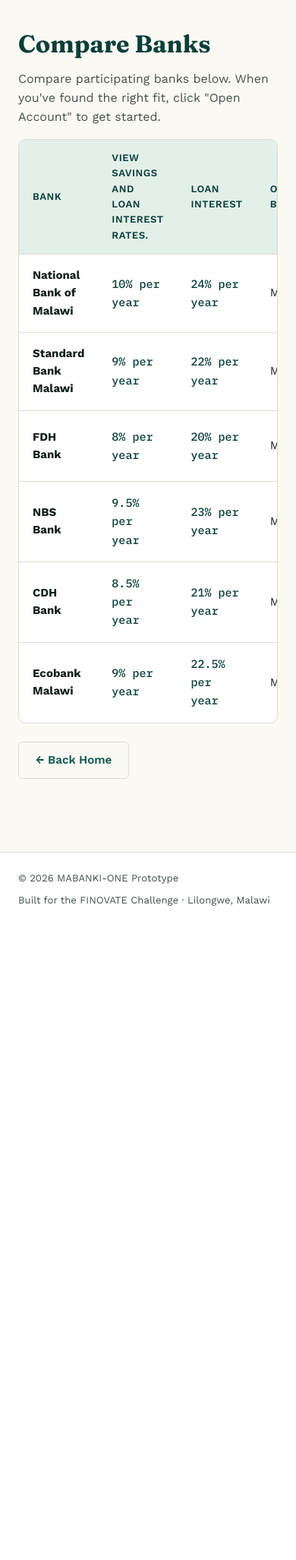
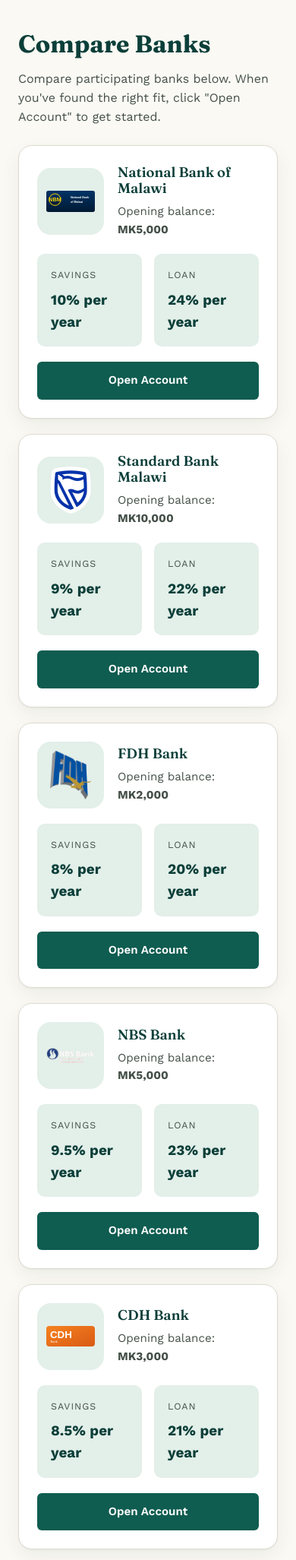
Before and after one commit to Mercychabwera/MABANKI_ONE, a Flask app: page /select-bank in a window 390 px wide. Shown: the part 187-2240 px from the top of the page at 76% size. Before the commit the page ends 1379 px from the top, so only its background shows below. Run offline with Flask 3, Linux system fonts and the light colour scheme.

Commit message:
Add bank logos and compare page redesign with card layout
- Added bank logo assets (SVG and PNG formats) for all 6 banks
- Redesigned compare_banks.html from table layout to responsive card-based grid
- Each bank now displayed in a card section with logo, opening balance, and rates
- Added .bank-grid, .bank-card, .bank-logo CSS styles for responsive layout
- Updated content.py to include logo paths for each bank
- Removed blinking cursor from welcome headline in index.html
- Bank cards display in neutral color with light backgrounds
- Logos sourced from official bank assets and public repositories

Co-authored-by: Copilot <223556219+Copilot@users.noreply.github.com>

```diff
--- a/content.py
+++ b/content.py
@@ -4,36 +4,42 @@ literacy tips, each provided in English, Chichewa and Chitumbuka."""
 BANKS = [
     {
         "name": "National Bank of Malawi",
+        "logo": "img/bank-logos/nbm.svg",
         "savings": "10% per year",
         "loan": "24% per year",
         "opening": "MK5,000",
     },
     {
         "name": "Standard Bank Malawi",
+        "logo": "img/bank-logos/standard.ico",
         "savings": "9% per year",
         "loan": "22% per year",
         "opening": "MK10,000",
     },
     {
         "name": "FDH Bank",
+        "logo": "img/bank-logos/fdh.png",
         "savings": "8% per year",
         "loan": "20% per year",
         "opening": "MK2,000",
     },
     {
         "name": "NBS Bank",
+        "logo": "img/bank-logos/nbs.png",
         "savings": "9.5% per year",
         "loan": "23% per year",
         "opening": "MK5,000",
     },
     {
         "name": "CDH Bank",
+        "logo": "img/bank-logos/cdh.svg",
         "savings": "8.5% per year",
         "loan": "21% per year",
         "opening": "MK3,000",
     },
     {
         "name": "Ecobank Malawi",
+        "logo": "img/bank-logos/ecobank.svg",
         "savings": "9% per year",
         "loan": "22.5% per year",
         "opening": "MK5,000",
--- a/static/css/style.css
+++ b/static/css/style.css
@@ -322,6 +322,87 @@ tbody td {
 tbody tr:hover { background: #fbfbf6; }
 .rate { font-family: var(--font-mono); font-weight: 500; color: var(--green-900); }
 
+.bank-grid {
+    display: grid;
+    grid-template-columns: repeat(auto-fit, minmax(280px, 1fr));
+    gap: 20px;
+    margin-top: 24px;
+}
+
+.bank-card {
+    background: var(--paper-raised);
+    border: 1px solid var(--line);
+    border-radius: var(--radius-lg);
+    padding: 24px;
+    box-shadow: var(--shadow-card);
+    display: flex;
+    flex-direction: column;
+    gap: 20px;
+}
+
+.bank-card-header {
+    display: flex;
+    align-items: center;
+    gap: 18px;
+}
+
+.bank-logo {
+    width: 88px;
+    height: 88px;
+    min-width: 88px;
+    border-radius: 18px;
+    background: var(--green-100);
+    padding: 12px;
+    display: flex;
+    align-items: center;
+    justify-content: center;
+}
+
+.bank-logo img {
+    max-width: 100%;
+    max-height: 64px;
+    object-fit: contain;
+}
+
+.bank-opening {
+    margin: 0;
+    color: var(--ink-soft);
+    font-size: 0.95rem;
+}
+
+.bank-rates {
+    display: grid;
+    grid-template-columns: repeat(2, minmax(0, 1fr));
+    gap: 16px;
+}
+
+.rate-item {
+    background: var(--green-100);
+    border-radius: var(--radius-md);
+    padding: 18px;
+}
+
+.rate-label {
+    display: block;
+    color: var(--ink-soft);
+    font-size: 0.78rem;
+    text-transform: uppercase;
+    letter-spacing: 0.08em;
+    margin-bottom: 8px;
+}
+
+.rate-value {
+    font-size: 1.18rem;
+    font-weight: 700;
+    color: var(--green-900);
+}
+
+.bank-actions {
+    margin-top: auto;
+}
+
+.btn-block { width: 100%; }
+
 /* ---- forms -------------------------------------------------------------- */
 form { margin: 0; }
 fieldset { border: none; padding: 0; margin: 0 0 22px; }
--- a/templates/compare_banks.html
+++ b/templates/compare_banks.html
@@ -7,36 +7,40 @@
     Compare participating banks below. When you've found the right fit, click "Open Account" to get started.
 </p>
 
-<div class="table-wrap">
-<table>
-<thead>
-    <tr>
-        <th>Bank</th>
-        <th>{{ t('home_feature_rates') }}</th>
-        <th>Loan Interest</th>
-        <th>Opening Balance</th>
-        <th>Action</th>
-    </tr>
-</thead>
-<tbody>
+<div class="bank-grid">
     {% for bank in banks %}
-    <tr>
-        <td><strong>{{ bank.name }}</strong></td>
-        <td><span class="rate">{{ bank.savings }}</span></td>
-        <td><span class="rate">{{ bank.loan }}</span></td>
-        <td>{{ bank.opening }}</td>
-        <td>
-            <a class="btn btn-primary btn-sm" href="{{ url_for('applications.new_application', bank=bank.name) }}">
+    <section class="bank-card">
+        <div class="bank-card-header">
+            <div class="bank-logo">
+                <img src="{{ url_for('static', filename=bank.logo) }}" alt="{{ bank.name }} logo">
+            </div>
+            <div>
+                <h3>{{ bank.name }}</h3>
+                <p class="bank-opening">Opening balance: <strong>{{ bank.opening }}</strong></p>
+            </div>
+        </div>
+
+        <div class="bank-rates">
+            <div class="rate-item">
+                <span class="rate-label">Savings</span>
+                <span class="rate-value">{{ bank.savings }}</span>
+            </div>
+            <div class="rate-item">
+                <span class="rate-label">Loan</span>
+                <span class="rate-value">{{ bank.loan }}</span>
+            </div>
+        </div>
+
+        <div class="bank-actions">
+            <a class="btn btn-primary btn-block" href="{{ url_for('applications.new_application', bank=bank.name) }}">
                 Open Account
             </a>
-        </td>
-    </tr>
+        </div>
+    </section>
     {% endfor %}
-</tbody>
-</table>
 </div>
 
-<p style="margin-top: 24px;">
+<p style="margin-top: 24px; text-align: center;">
     <a class="btn btn-ghost" href="{{ url_for('main.home') }}">&larr; Back Home</a>
 </p>
 
```
Also changed, not shown: other parts of static/css/style.css (+46 -0 lines), templates/index.html (+5 -4 lines), static/img/bank-logos/cdh.svg (added), static/img/bank-logos/ecobank.png (added), static/img/bank-logos/ecobank.svg (added), static/img/bank-logos/fdh.png (added), static/img/bank-logos/fdh.svg (added), static/img/bank-logos/nbm.svg (added), static/img/bank-logos/nbs.png (added), static/img/bank-logos/nbs.svg (added), static/img/bank-logos/standard.ico (added), static/img/bank-logos/standard.png (added), static/img/bank-logos/standard.svg (added).
